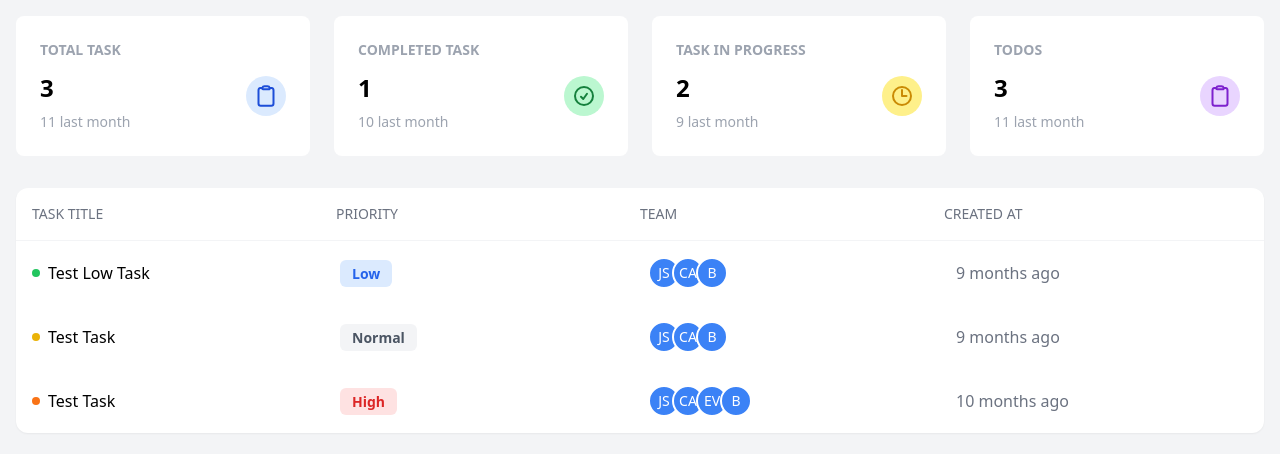
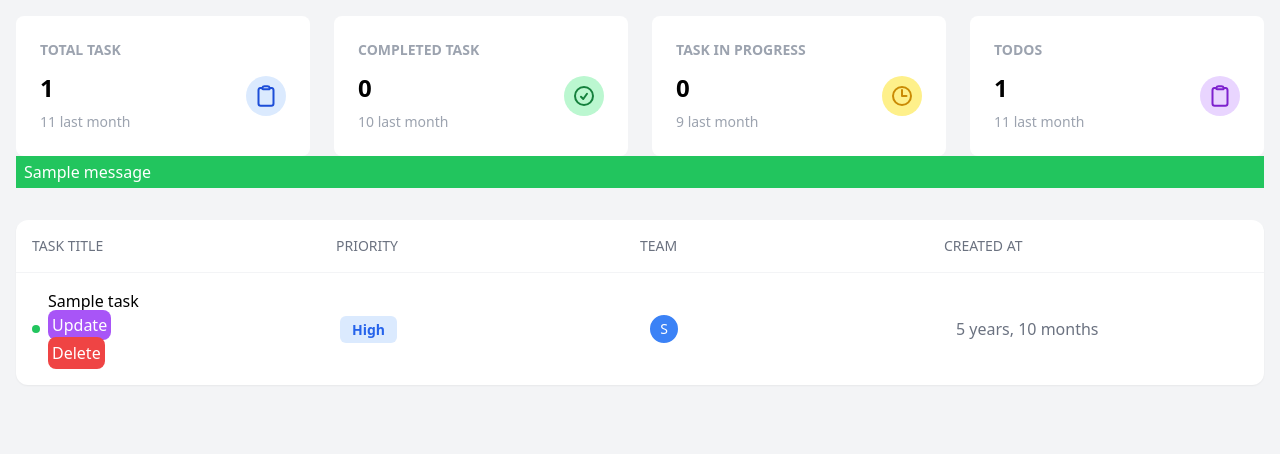
Before and after one commit to arnabsahawrk/task-management, a Django app: page /tasks/manager-dashboard/ in a window 1280 px wide. Shown: the part 69-523 px from the top of the page. Run offline with Django 5.2, Linux system fonts and the light colour scheme; tables that the repository leaves empty hold one stand-in row (values such as "Sample post"); one stand-in notice (Sample message) is shown.

Commit message:
working on CRUD operations

```diff
--- a/populate_db.py
+++ b/populate_db.py
@@ -53,7 +53,6 @@ def populate_db():
     for task in tasks:
         TaskDetail.objects.create(
             task=task,
-            assigned_to=", ".join([emp.name for emp in task.assigned_to.all()]),
             priority=random.choice(["H", "M", "L"]),
             notes=fake.paragraph(),
         )
--- a/static/css/output.css
+++ b/static/css/output.css
@@ -982,6 +992,11 @@ video {
 .py-8 {
   padding-top: 2rem;
   padding-bottom: 2rem;
+}
+
+.px-1 {
+  padding-left: 0.25rem;
+  padding-right: 0.25rem;
 }
 
 .text-left {
--- a/tasks/templates/dashboard/dashboard.html
+++ b/tasks/templates/dashboard/dashboard.html
@@ -29,11 +29,12 @@
       {% comment %}Stats Section{% endcomment %}
       <section class="grid grid-cols-1 sm:grid-cols-2 lg:grid-cols-4 gap-2 lg:gap-4 xl:gap-6">
         {% comment %}Total Task{% endcomment %}
+        <a href="{% url 'manager-dashboard' %}?type=all">
           <div class="bg-white rounded-lg p-6">
             <h3 class="uppercase font-bold text-gray-400 text-sm">Total Task</h3>
             <div class="flex justify-between items-center">
               <div class="space-y-2 mt-3">
-              <p class="font-bold text-2xl">3</p>
+                <p class="font-bold text-2xl">{{ counts.total_tasks }}</p>
                 <p class="text-sm text-gray-400">11 last month</p>
               </div>
               <button class="bg-blue-100 size-10 rounded-full flex items-center justify-center hover:bg-blue-700 text-blue-700 hover:text-blue-100 duration-700">
@@ -43,12 +44,14 @@
               </button>
             </div>
           </div>
+        </a>
         {% comment %}Completed Task{% endcomment %}
+        <a href="{% url 'manager-dashboard' %}?type=completed">
           <div class="bg-white rounded-lg p-6">
             <h3 class="uppercase font-bold text-gray-400 text-sm">Completed Task</h3>
             <div class="flex justify-between items-center">
               <div class="space-y-2 mt-3">
-              <p class="font-bold text-2xl">1</p>
+                <p class="font-bold text-2xl">{{ counts.completed_tasks }}</p>
                 <p class="text-sm text-gray-400">10 last month</p>
               </div>
               <button class="bg-green-200 size-10 rounded-full flex items-center justify-center hover:bg-green-700 text-green-700 hover:text-green-100 duration-700">
@@ -58,12 +61,14 @@
               </button>
             </div>
           </div>
+        </a>
         {% comment %}Task In Progress{% endcomment %}
+        <a href="{% url 'manager-dashboard' %}?type=in-progress">
           <div class="bg-white rounded-lg p-6">
             <h3 class="uppercase font-bold text-gray-400 text-sm">Task In Progress</h3>
             <div class="flex justify-between items-center">
               <div class="space-y-2 mt-3">
-              <p class="font-bold text-2xl">2</p>
+                <p class="font-bold text-2xl">{{ counts.in_progress_tasks }}</p>
                 <p class="text-sm text-gray-400">9 last month</p>
               </div>
               <button class="bg-yellow-200 size-10 rounded-full flex items-center justify-center hover:bg-yellow-600 text-yellow-600 hover:text-yellow-100 duration-700">
@@ -73,12 +78,14 @@
               </button>
             </div>
           </div>
+        </a>
         {% comment %}TODOS{% endcomment %}
+        <a href="{% url 'manager-dashboard' %}?type=pending">
           <div class="bg-white rounded-lg p-6">
             <h3 class="uppercase font-bold text-gray-400 text-sm">TODOS</h3>
             <div class="flex justify-between items-center">
               <div class="space-y-2 mt-3">
-              <p class="font-bold text-2xl">3</p>
+                <p class="font-bold text-2xl">{{ counts.pending_task }}</p>
                 <p class="text-sm text-gray-400">11 last month</p>
               </div>
               <button class="bg-purple-200 size-10 rounded-full flex items-center justify-center hover:bg-purple-700 text-purple-700 hover:text-purple-100 duration-700">
@@ -88,7 +95,23 @@
               </button>
             </div>
           </div>
+        </a>
       </section>
+
+      {% if messages %}
+        {% for message in messages %}
+          <p class="px-2 py-1 {% if message.tags == 'success' %}
+
+              bg-green-500 text-white
+
+            {% elif message.tags == 'error' %}
+
+            bg-red-500 text-white
+
+
+            {% endif %}">{{ message }}</p>
+        {% endfor %}
+      {% endif %}
 
       {% block tasks %}
 
--- a/tasks/templates/dashboard/manager-dashboard.html
+++ b/tasks/templates/dashboard/manager-dashboard.html
@@ -13,30 +13,39 @@
     </div>
 
     {% comment %}Task Items{% endcomment %}
+    {% for task in tasks %}
       <div class="divide-y divide-gray-500">
         <div class="grid grid-cols-4 p-4 gap-4 items-center">
           <div class="flex items-center gap-2">
             <div class="w-2 h-2 bg-green-500 rounded-full"></div>
             <div>
-            <span>Test Low Task</span>
+              <p>{{ task.title }}</p>
+              <a href="{% url 'update-task' task.id %}" class="px-1 py-1 bg-purple-500 rounded-lg text-white">Update</a>
+              <form action="{% url 'delete-task' task.id %}" method="post">
+                {% csrf_token %}
+                <button type="submit" class="px-1 py-1 bg-red-500 rounded-lg text-white">Delete</button>
+              </form>
             </div>
           </div>
           <div>
-          <span class="px-3 py-1 rounded-md bg-blue-100 text-blue-600 text-sm font-semibold">Low</span>
+            <span class="px-3 py-1 rounded-md bg-blue-100 text-blue-600 text-sm font-semibold">{{ task.detail.get_priority_display }}</span>
           </div>
           <div>
             <div class="flex -space-x-2">
-            <div class="w-8 h-8 rounded-full bg-blue-500 flex justify-center items-center text-sm text-white border-2 border-white">JS</div>
-            <div class="w-8 h-8 rounded-full bg-blue-500 flex justify-center items-center text-sm text-white border-2 border-white">CA</div>
-            <div class="w-8 h-8 rounded-full bg-blue-500 flex justify-center items-center text-sm text-white border-2 border-white">B</div>
+              {% for emp in task.assigned_to.all %}
+                <div class="w-8 h-8 rounded-full bg-blue-500 flex justify-center items-center text-sm text-white border-2 border-white uppercase">{{ emp.name|slice:':1' }}</div>
+              {% endfor %}
+              {% comment %} <div class="w-8 h-8 rounded-full bg-blue-500 flex justify-center items-center text-sm text-white border-2 border-white">CA</div>
+              <div class="w-8 h-8 rounded-full bg-blue-500 flex justify-center items-center text-sm text-white border-2 border-white">B</div> {% endcomment %}
             </div>
           </div>
           <div>
-          <span class="text-gray-500">9 months ago</span>
+            <span class="text-gray-500">{{ task.created_at|timesince }}</span>
           </div>
         </div>
       </div>
-    <div class="divide-y divide-gray-500">
+    {% endfor %}
+    {% comment %} <div class="divide-y divide-gray-500">
       <div class="grid grid-cols-4 p-4 gap-4 items-center">
         <div class="flex items-center gap-2">
           <div class="w-2 h-2 bg-yellow-500 rounded-full"></div>
@@ -82,6 +91,6 @@
           <span class="text-gray-500">10 months ago</span>
         </div>
       </div>
-    </div>
+    </div> {% endcomment %}
   </div>
 {% endblock %}
--- a/tasks/urls.py
+++ b/tasks/urls.py
@@ -1,10 +1,19 @@
 from django.urls import path
 
-from tasks.views import create_task, manager_dashboard, user_dashboard, view_task
+from tasks.views import (
+    create_task,
+    delete_task,
+    manager_dashboard,
+    update_task,
+    user_dashboard,
+    view_task,
+)
 
 urlpatterns = [
-    path("manager-dashboard/", manager_dashboard),
-    path("user-dashboard/", user_dashboard),
-    path("create-task/", create_task),
-    path("view-task/", view_task),
+    path("manager-dashboard/", manager_dashboard, name="manager-dashboard"),
+    path("user-dashboard/", user_dashboard, name="user-dashboard"),
+    path("create-task/", create_task, name="create-task"),
+    path("view-task/", view_task, name="view-task"),
+    path("update-task/<int:id>/", update_task, name="update-task"),
+    path("delete-task/<int:id>/", delete_task, name="delete-task"),
 ]
--- a/tasks/views.py
+++ b/tasks/views.py
@@ -1,23 +1,45 @@
-# from django.http import HttpResponse
-# from datetime import date
+import random
 
-# from turtle import title
+from django.contrib import messages
+from django.db.models import Count, Q
+from django.shortcuts import redirect, render
 
-
-from django.db.models import Count
-
-# from django.db.models import Q
-from django.shortcuts import render
-
-from tasks.forms import TaskModelForm
-
-# from tasks.forms import TaskForm
-from tasks.models import Project
+from tasks.forms import TaskDetailModelForm, TaskModelForm
+from tasks.models import Project, Task
 
 
 # Create your views here.
 def manager_dashboard(request):
-    return render(request, "dashboard/manager-dashboard.html")
+
+    # getting task count
+    """total_tasks = tasks.count()
+    pending_task = tasks.filter(status="PENDING").count()
+    completed_tasks = tasks.filter(status="COMPLETED").count()
+    in_progress_tasks = tasks.filter(status="IN_PROGRESS").count()"""
+
+    counts = Task.objects.aggregate(
+        total_tasks=Count("id"),
+        pending_task=Count("id", filter=Q(status="PENDING")),
+        completed_tasks=Count("id", filter=Q(status="COMPLETED")),
+        in_progress_tasks=Count("id", filter=Q(status="IN_PROGRESS")),
+    )
+
+    type = request.GET.get("type")
+    print(type)
+    base_query = Task.objects.select_related("detail").prefetch_related("assigned_to")
+
+    if type == "completed":
+        tasks = base_query.filter(status="COMPLETED")
+    elif type == "pending":
+        tasks = base_query.filter(status="PENDING")
+    elif type == "in-progress":
+        tasks = base_query.filter(status="IN_PROGRESS")
+    else:
+        tasks = base_query.all()
+
+    context = {"tasks": tasks, "counts": counts}
+
+    return render(request, "dashboard/manager-dashboard.html", context)
 
 
 def user_dashboard(request):
@@ -51,22 +73,63 @@ def create_task(request):
                 return HttpResponse("Task added successfully")"""
 
     # Django Model Form Data
-    form = TaskModelForm()
+    task_form = TaskModelForm()
+    task_detail_form = TaskDetailModelForm()
 
     if request.method == "POST":
-        form = TaskModelForm(request.POST)
+        task_form = TaskModelForm(request.POST)
+        task_detail_form = TaskDetailModelForm(request.POST)
 
-        if form.is_valid():
-            form.save()
-            # return HttpResponse("Task added successfully")
-            return render(
-                request,
-                "task-form.html",
-                {"form": form, "message": "Task added successfully"},
-            )
+        if task_form.is_valid() and task_detail_form.is_valid():
+            task = task_form.save(commit=False)
+            projects = Project.objects.all()
+            task.project = random.choice(projects)
+            task.save()
 
-    context = {"form": form}
+            task_detail = task_detail_form.save(commit=False)
+            task_detail.task = task
+            task_detail.save()
+
+            messages.success(request, "Task Created Successfully")
+            return redirect("create-task")
+
+    context = {"task_form": task_form, "task_detail_form": task_detail_form}
+
     return render(request, "task-form.html", context=context)
+
+
+def update_task(request, id):
+    task = Task.objects.get(id=id)
+
+    task_form = TaskModelForm(instance=task)
+    task_detail_form = TaskDetailModelForm(instance=task.detail)
+
+    if request.method == "POST":
+        task_form = TaskModelForm(request.POST, instance=task)
+        task_detail_form = TaskDetailModelForm(request.POST, instance=task.detail)
+
+        if task_form.is_valid() and task_detail_form.is_valid():
+
+            task_form.save()
+            task_detail_form.save()
+
+            messages.success(request, "Task Updated Successfully")
+            return redirect("update-task", id)
+
+    context = {"task_form": task_form, "task_detail_form": task_detail_form}
+
+    return render(request, "task-form.html", context=context)
+
+
+def delete_task(request, id):
+    if request.method == "POST":
+        task = Task.objects.get(id=id)
+        task.delete()
+        messages.success(request, "Task Deleted Successfully")
+        return redirect("manager-dashboard")
+    else:
+        messages.error(request, "Something went wrong")
+        return redirect("manager-dashboard")
 
 
 def view_task(request):
```
Also changed, not shown: other parts of static/css/output.css (+25 -10 lines), tasks/forms.py (+18 -3 lines), tasks/models.py (+7 -1 lines), tasks/templates/task-form.html (+7 -4 lines), tasks/migrations/0002_remove_taskdetail_assigned_to.py (added). Lines whose indentation alone changed are shown as unchanged.
